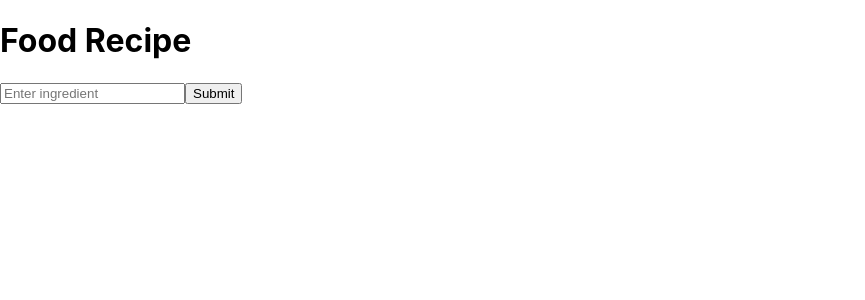
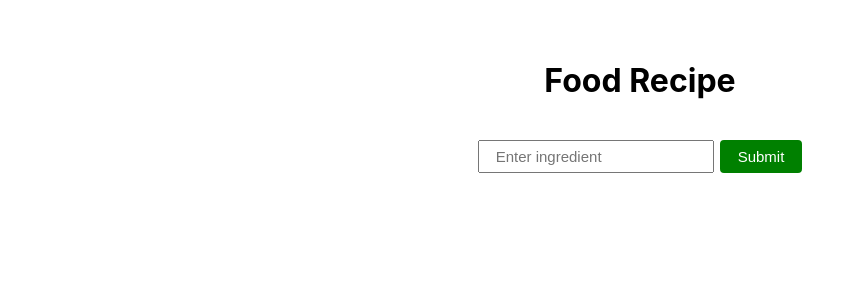
Before and after one commit to rishabhkumar17/food_recipe_app, a React (Create React App) app: page / in a window 1280 px wide. Shown: the top 300 px of the page, without its empty margins (0-865 px from the left). Built offline with nearby package versions, Linux system fonts and the light colour scheme; no server answers.

Commit message:
input and search button style

```diff
--- a/src/App.css
+++ b/src/App.css
@@ -1,38 +1,28 @@
-.App {
-  text-align: center;
+.app {
+    display: flex;
+    flex-direction: column;
+    justify-content: center;
+    align-items: center;
+    padding: 40px 24px;
 }
 
-.App-logo {
-  height: 40vmin;
-  pointer-events: none;
+.app__searchform {
+    margin-top: 18px;
 }
 
-@media (prefers-reduced-motion: no-preference) {
-  .App-logo {
-    animation: App-logo-spin infinite 20s linear;
-  }
+.app__input {
+    padding: 6px 16px;
+    min-width: 200px;
+    max-width: 100vw;
+    font-size: 15px;
 }
 
-.App-header {
-  background-color: #282c34;
-  min-height: 100vh;
-  display: flex;
-  flex-direction: column;
-  align-items: center;
-  justify-content: center;
-  font-size: calc(10px + 2vmin);
-  color: white;
+.app__submit {
+    padding: 6px 16px;
+    font-size: 15px;
+    margin-left: 6px;
+    background-color: green;
+    border: 2px solid green;
+    border-radius: 4px;
+    color: white;
 }
-
-.App-link {
-  color: #61dafb;
-}
-
-@keyframes App-logo-spin {
-  from {
-    transform: rotate(0deg);
-  }
-  to {
-    transform: rotate(360deg);
-  }
-}
```
